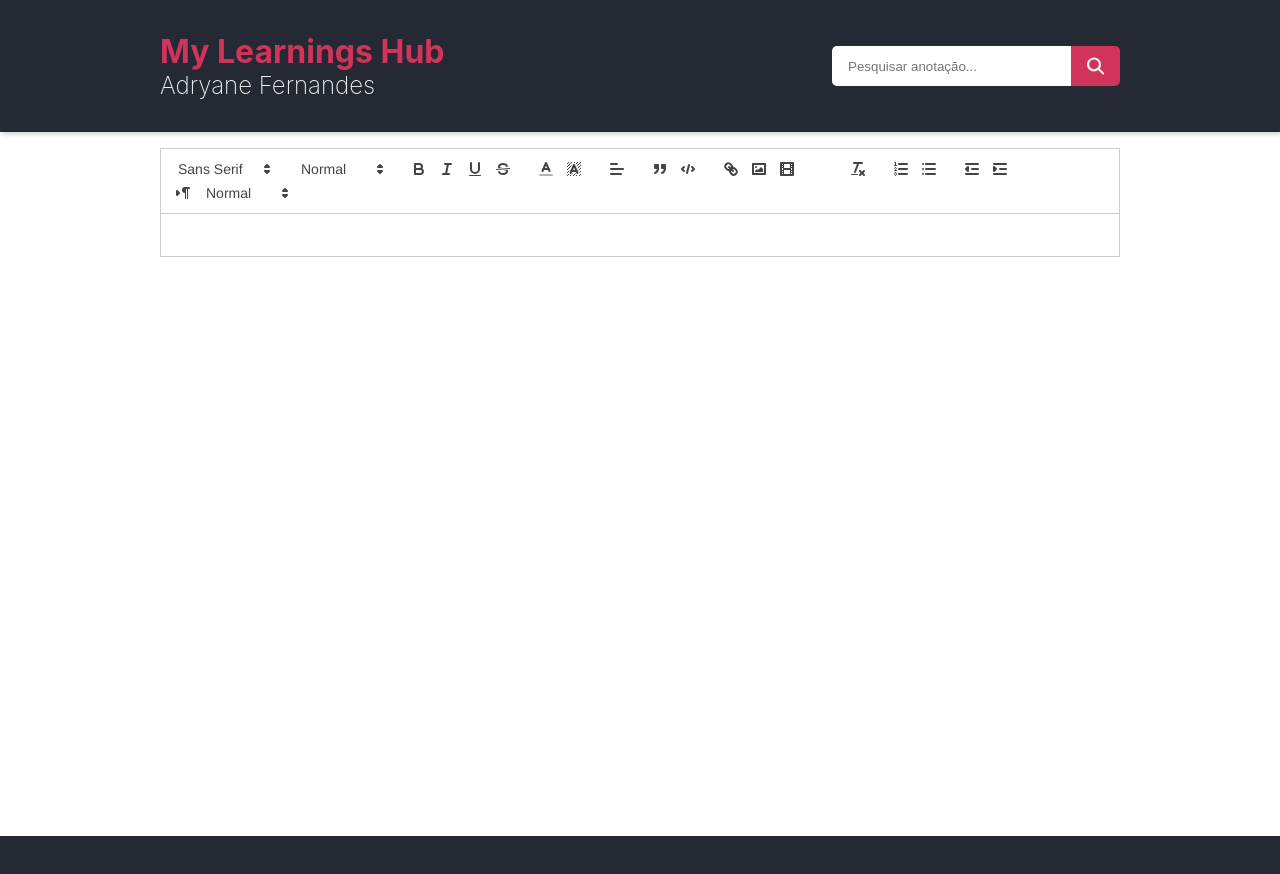
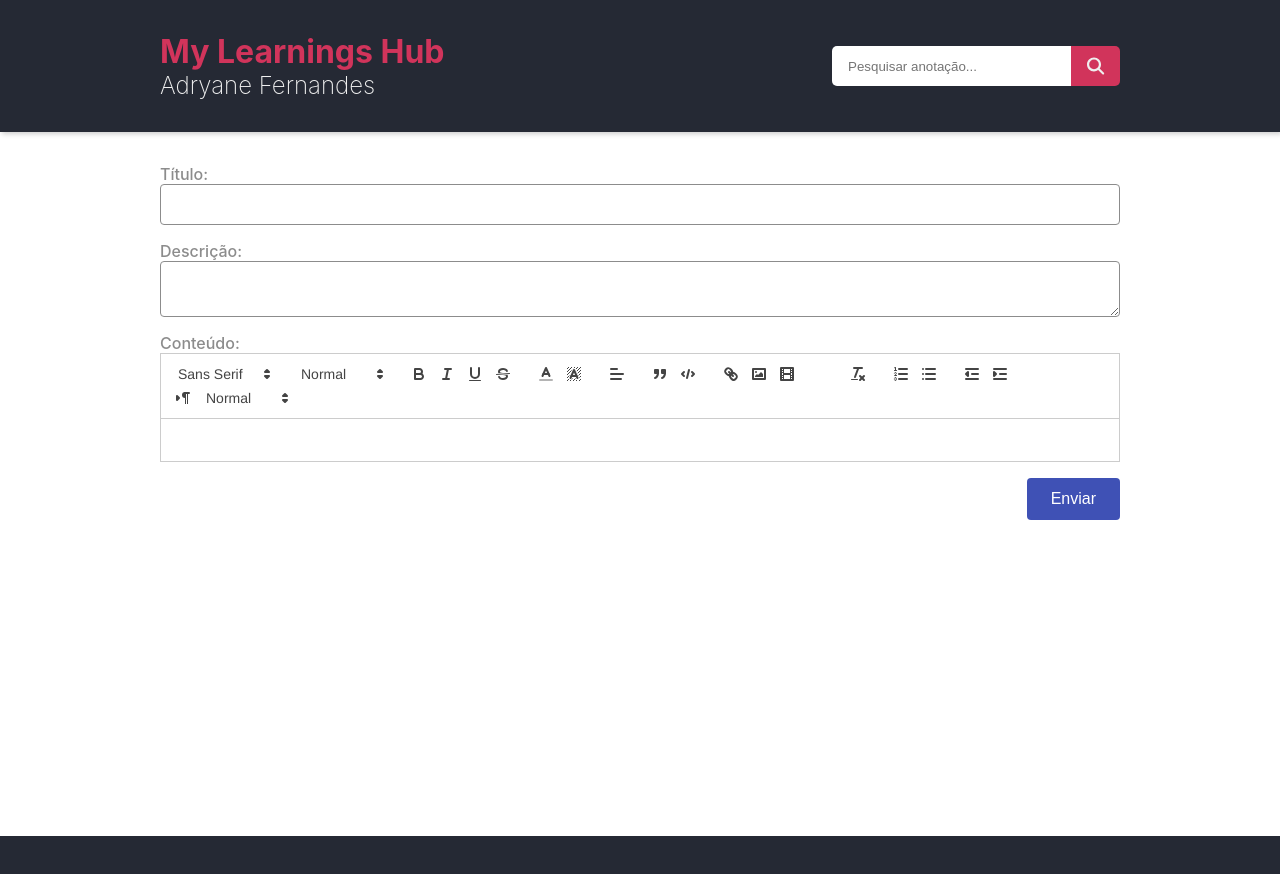
Before and after one commit to adryfernandes/adry-blog-reactjs, a React (Create React App) app: page /create/post/1 in a window 1280 px wide. Shown: the top 874 px of the page. Built offline with nearby package versions, Linux system fonts and the light colour scheme.

Commit message:
tela para resultado de pesquisa

```diff
--- /dev/null
+++ b/craco.config.js
@@ -0,0 +1,5 @@
+module.exports = {
+  eslint: {
+    enable: false,
+  },
+};
--- a/package.json
+++ b/package.json
@@ -3,8 +3,8 @@
   "version": "0.1.0",
   "private": true,
   "scripts": {
-    "start": "react-scripts start",
-    "build": "react-scripts build",
+    "build": "craco build",
+    "start": "craco start",
     "test": "react-scripts test",
     "eject": "react-scripts eject",
     "lint": "eslint --ext .js,.ts .",
@@ -29,6 +29,7 @@
     ]
   },
   "dependencies": {
+    "@craco/craco": "^7.1.0",
     "@fortawesome/fontawesome-svg-core": "^6.3.0",
     "@fortawesome/free-regular-svg-icons": "^6.3.0",
     "@fortawesome/free-solid-svg-icons": "^6.3.0",
--- a/src/components/EditorArea/index.js
+++ b/src/components/EditorArea/index.js
@@ -1,9 +1,8 @@
-import { useRef, useState } from "react";
+import { useRef } from "react";
 import ReactQuill from "react-quill";
 import "react-quill/dist/quill.snow.css";
 
-export function EditorArea() {
-  const [content, setContent] = useState("");
+export function EditorArea({ value, onChange }) {
   const quillRef = useRef();
 
   const modules = {
@@ -27,8 +26,8 @@ export function EditorArea() {
   return (
     <ReactQuill
       ref={quillRef}
-      value={content}
-      onChange={setContent}
+      value={value}
+      onChange={onChange}
       modules={modules}
     />
   );
--- a/src/components/Header/index.js
+++ b/src/components/Header/index.js
@@ -8,10 +8,26 @@ import {
   Content,
   Title,
 } from "./styled";
-import { goToHome } from "../../router/coordinates";
+import { goToHome, goToResult } from "../../router/coordinates";
+import { useForm } from "../../hooks/useForm";
 
 export function Header({ navigate }) {
   const [clickButton, setClickButton] = useState(false);
+  const [{ search }, onChange] = useForm({ search: "" });
+
+  const onSearchButton = () => {
+    setClickButton(true);
+
+    if (navigate) {
+      goToResult(navigate, search);
+    }
+  };
+
+  const onKeyDown = (e) => {
+    if (e.code === "Enter") {
+      onSearchButton();
+    }
+  };
 
   return (
     <Container>
@@ -20,9 +36,16 @@ export function Header({ navigate }) {
           <h1> My Learnings Hub</h1>
           <h2>Adryane Fernandes</h2>
         </Title>
+
         <SearchContent>
-          <input placeholder="Pesquisar anotação..." />
-          <Button onClick={() => setClickButton(!clickButton)}>
+          <input
+            placeholder="Pesquisar anotação..."
+            name="search"
+            value={search}
+            onChange={onChange}
+            onKeyDown={onKeyDown}
+          />
+          <Button onClick={onSearchButton}>
             <Icon
               icon={faMagnifyingGlass}
               className={clickButton ? "click" : ""}
--- /dev/null
+++ b/src/components/index.js
@@ -0,0 +1,11 @@
+export * from "./Button";
+export * from "./EditorArea";
+export * from "./EmptyPage";
+export * from "./ErrorMessage";
+export * from "./Footer";
+export * from "./Header";
+export * from "./Loading";
+export * from "./Main";
+export * from "./Pagination";
+export * from "./Post";
+export * from "./ResizeImage";
--- /dev/null
+++ b/src/hooks/useForm.js
@@ -0,0 +1,16 @@
+import { useState } from "react";
+
+export function useForm(initialState) {
+  const [form, setForm] = useState(initialState);
+
+  const handle = (event) => {
+    const { name, value } = event.target;
+    setForm({ ...form, [name]: value });
+  };
+
+  const resetForm = () => {
+    setForm(initialState);
+  };
+
+  return [form, handle, resetForm];
+}
--- a/src/pages/CreatePost/index.js
+++ b/src/pages/CreatePost/index.js
@@ -1,13 +1,55 @@
 import { useNavigate } from "react-router";
 import { BasePage } from "..";
 import { EditorArea } from "../../components/EditorArea";
+import { Form } from "./styled";
+import { useForm } from "../../hooks/useForm";
+import { Button } from "../../components/Button";
 
 export function CreatePost() {
   const navigate = useNavigate();
+  const initialForm = { title: "", description: "", content: "" };
+  const [form, onChange] = useForm(initialForm);
+
+  const onChengeContent = (e) => {
+    const target = {
+      name: "content",
+      value: e,
+    };
+
+    onChange(target);
+  };
+
+  const onClickButton = () => {};
 
   return (
     <BasePage navigate={navigate}>
-      <EditorArea />
+      <Form>
+        <div className="form-line">
+          <label>Título:</label>
+          <input
+            type="text"
+            name="title"
+            value={form.title}
+            onChange={onChange}
+          />
+        </div>
+        <div className="form-line">
+          <label>Descrição:</label>
+          <textarea
+            type="text"
+            name="description"
+            value={form.description}
+            onChange={onChange}
+          />
+        </div>
+        <div className="form-line">
+          <label>Conteúdo:</label>
+          <EditorArea value={form.content} onChange={onChengeContent} />
+        </div>
+        <div className="form-line-button">
+          <Button onClick={onClickButton}>Enviar</Button>
+        </div>
+      </Form>
     </BasePage>
   );
 }
--- a/src/pages/CreatePost/styled.js
+++ b/src/pages/CreatePost/styled.js
@@ -1,7 +1,33 @@
 import styled from "styled-components";
+import { colors } from "../../theme/colors";
 
 export const DropzoneContainer = styled.div`
   border: 2px dashed ${(props) => (props.isDragActive ? "blue" : "gray")};
   padding: 20px;
   margin: 20px;
 `;
+
+export const Form = styled.form`
+  .form-line {
+    display: flex;
+    flex-direction: column;
+    margin: 1rem 0;
+  }
+
+  label {
+    color: ${colors.gray};
+    font-weight: 500;
+  }
+
+  input,
+  textarea {
+    border: 1px solid ${colors.gray};
+    border-radius: 4px;
+    padding: 12px;
+  }
+
+  .form-line-button {
+    display: flex;
+    justify-content: end;
+  }
+`;
--- a/src/pages/Home/index.js
+++ b/src/pages/Home/index.js
@@ -1,41 +1,65 @@
 import { useState, useEffect } from "react";
-import { useNavigate } from "react-router-dom";
-import { EmptyPage } from "../../components/EmptyPage";
-import { ErrorMessage } from "../../components/ErrorMessage";
-import { Loading } from "../../components/Loading";
-import { Pagination } from "../../components/Pagination";
-import { Post } from "../../components/Post";
+import { useLocation, useNavigate } from "react-router-dom";
+import {
+  EmptyPage,
+  ErrorMessage,
+  Loading,
+  Pagination,
+  Post,
+} from "../../components";
 import { goToPostDetailsPage } from "../../router/coordinates";
 import { listPostsService } from "../../services/post.service.js";
 import { BasePage } from "..";
 
 export function Home() {
   const navigate = useNavigate();
-  const [loading, setLoading] = useState(true);
-  const [error, setError] = useState({ message: "" });
-  const [allPosts, setAllPosts] = useState({ data: [], count: 0 });
-  const [currentPage, setCurrentPage] = useState(1);
-  const [itemsPerPage] = useState(5);
+  const location = useLocation();
+  const queryParams = new URLSearchParams(location.search);
+  const search = queryParams.get("search");
+
+  const [state, setState] = useState({
+    loading: true,
+    error: { message: "" },
+    allPosts: { data: [], count: 0 },
+    currentPage: 1,
+    itemsPerPage: 5,
+  });
 
   const handlePageChange = (pageNumber) => {
-    setCurrentPage(pageNumber);
+    setState({ ...state, pageNumber });
+  };
+
+  const init = () => {
+    if (location.pathname.includes("result") && !search) {
+      setState({ ...state, allPosts: { data: [], count: 0 } });
+    } else {
+      list();
+    }
+  };
+
+  const list = async () => {
+    try {
+      const { currentPage, itemsPerPage } = state;
+      const allPosts = await listPostsService(
+        search,
+        currentPage,
+        itemsPerPage
+      );
+
+      setState({ ...state, allPosts, loading: false });
+    } catch (err) {
+      if (err.response && err.response.data && err.response.data.message) {
+        setState({ ...state, error: err.response.data.message });
+      }
+      setState({ ...state, loading: false });
+    }
   };
 
   useEffect(() => {
-    listPostsService(currentPage, itemsPerPage)
-      .then((res) => {
-        setAllPosts(res);
-        setLoading(false);
-      })
-      .catch((err) => {
-        if (err.response && err.response.data && err.response.data.message) {
-          setError({ message: err.response.data.message });
-        }
-        setLoading(false);
-      });
-  }, [currentPage, itemsPerPage]);
+    init();
+  }, [state.currentPage, state.itemsPerPage, search]);
 
-  const listPosts = allPosts.data.map((p) => (
+  const listPosts = state.allPosts.data.map((p) => (
     <Post
       key={p.uuid}
       title={p.title}
@@ -46,26 +70,27 @@ export function Home() {
     />
   ));
 
-  const onCloseModalError = () => setError({ message: "" });
+  const onCloseModalError = () =>
+    setState({ ...state, error: { message: "" } });
 
   return (
     <BasePage navigate={navigate}>
-      <ErrorMessage message={error.message} onClose={onCloseModalError} />
-      <Loading loading={loading} />
-      {!loading && (
+      <ErrorMessage message={state.error.message} onClose={onCloseModalError} />
+      <Loading loading={state.loading} />
+      {!state.loading && (
         <>
           {listPosts}
           <Pagination
-            items={allPosts}
-            count={allPosts.count}
-            itemsPerPage={itemsPerPage}
-            currentPage={currentPage}
+            items={state.allPosts}
+            count={state.allPosts.count}
+            itemsPerPage={state.itemsPerPage}
+            currentPage={state.currentPage}
             onPageChage={handlePageChange}
           />
         </>
       )}
 
-      {!allPosts.data.length && <EmptyPage />}
+      {!state.allPosts.data.length && <EmptyPage />}
     </BasePage>
   );
 }
--- a/src/router/coordinates.js
+++ b/src/router/coordinates.js
@@ -3,5 +3,9 @@ export const goToPostDetailsPage = (navigate, uuid) => {
 };
 
 export const goToHome = (navigate) => {
-  navigate(`/`);
+  navigate("/");
 };
+
+export const goToResult = (navigate, search = "") => {
+  navigate(`/result/?search=${search}`);
+};
--- a/src/router/router.js
+++ b/src/router/router.js
@@ -9,6 +9,10 @@ const router = createBrowserRouter([
     children: [
       {
         path: "/",
+        element: <Home />,
+      },
+      {
+        path: "/result",
         element: <Home />,
       },
       {
--- a/src/services/post.service.js
+++ b/src/services/post.service.js
@@ -8,12 +8,18 @@ import config from "../environments/config";
  * @param {*} order - ascendente ou descendente (por data de criação)
  * @returns
  */
-export const listPostsService = async (initialPage, offset, order = "ASC") => {
+export const listPostsService = async (
+  search,
+  initialPage,
+  offset,
+  order = "ASC"
+) => {
   const response = await axios.get(`${config.api_url}/post/list`, {
     params: {
       initialPage,
       offset,
       order,
+      search,
     },
   });
 
```
